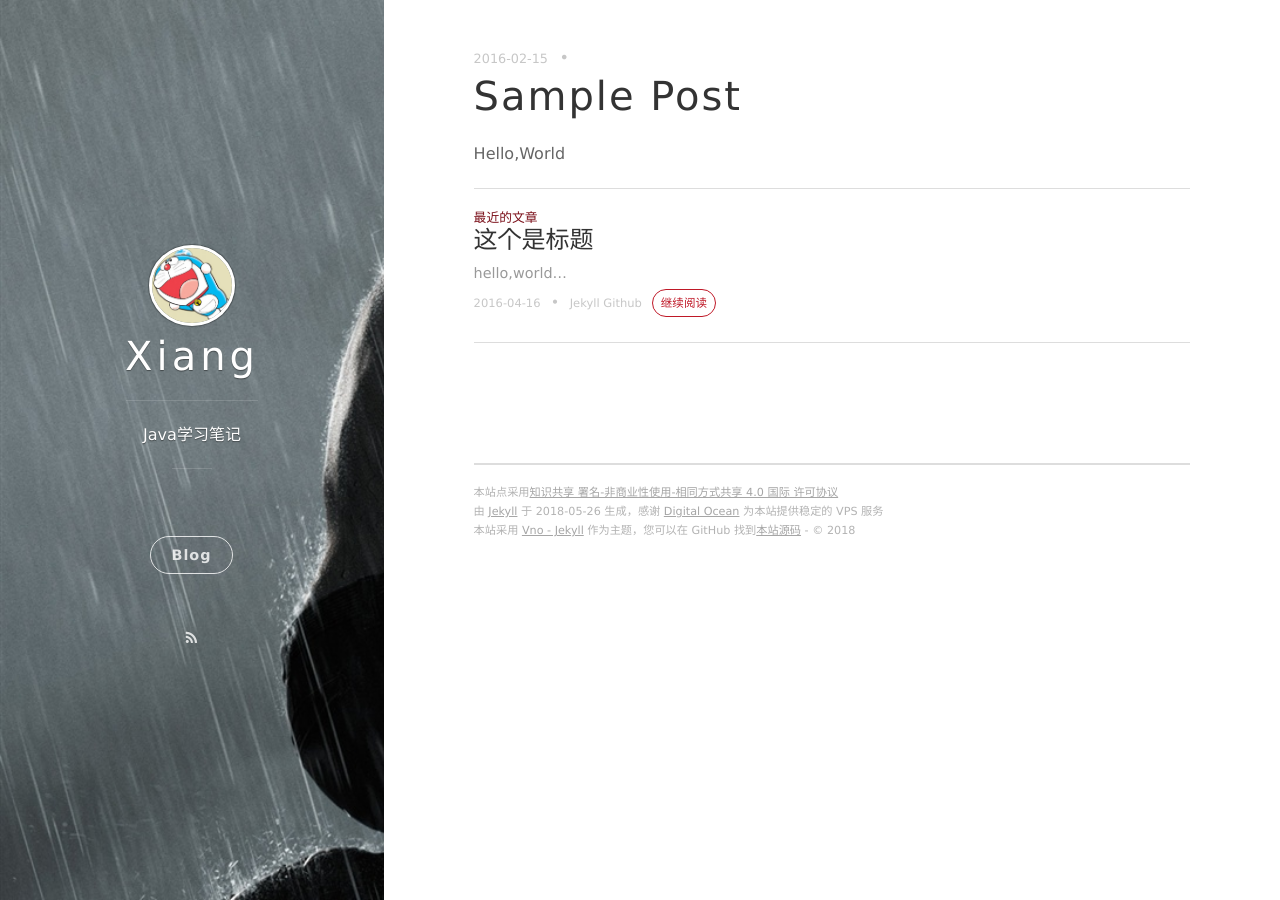
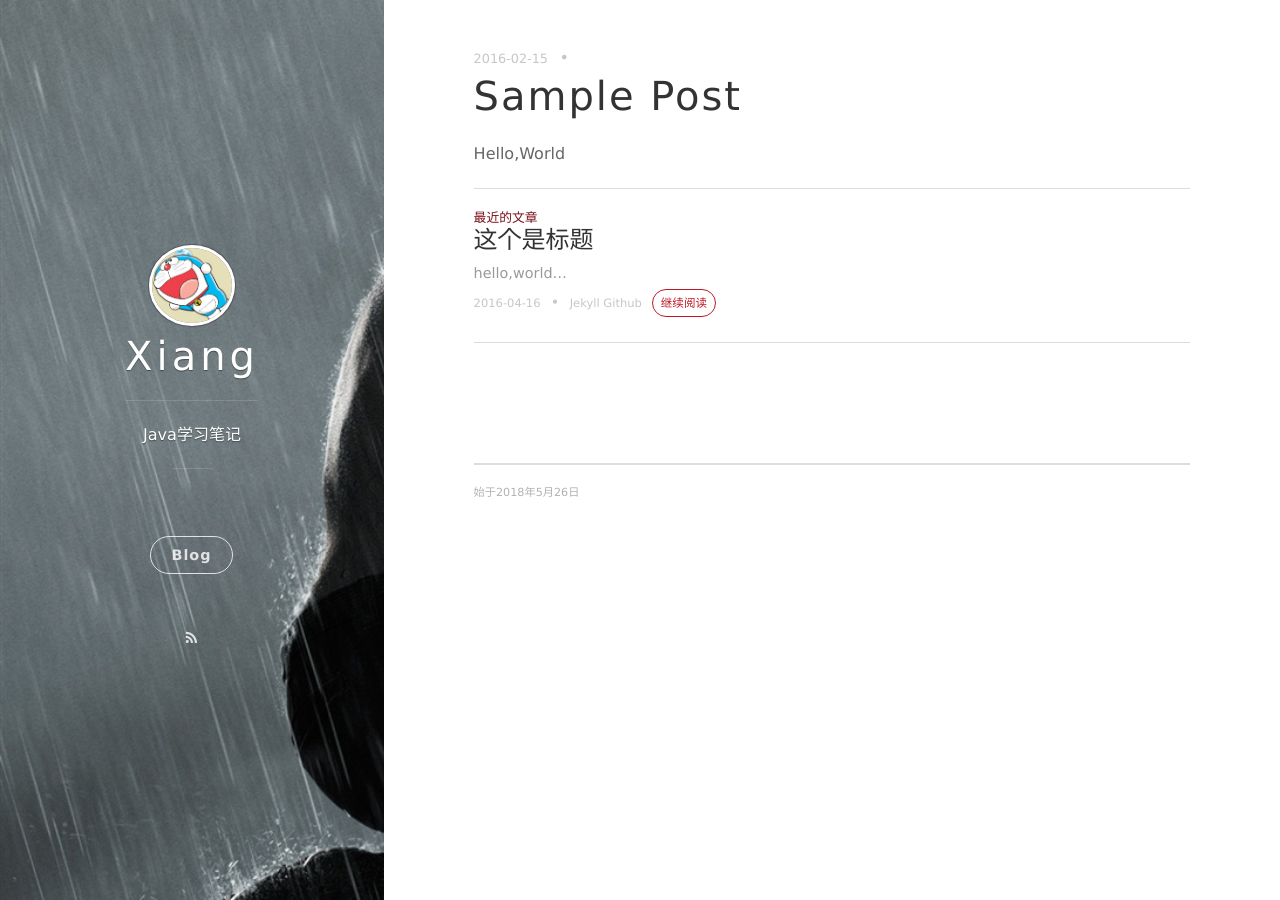
Before and after one commit to Xiangguoguo/xiangguoguo.github.com, a Jekyll site: the page built from _posts/2016-02-15-sample-post.markdown, in a window 1280 px wide. Built offline with Jekyll 4.4.1, drawn with Linux system fonts in a browser that asks for light colours; nearby versions of some CDN libraries; comment, search, counter and statistics services are not loaded.

Commit message:
change footer.html

```diff
--- a/_includes/footer.html
+++ b/_includes/footer.html
@@ -1,7 +1,5 @@
 <section class="footer">
     <footer>
-    	<span class="footer__copyright">本站点采用<a href="http://creativecommons.org/licenses/by-nc-sa/4.0/">知识共享 署名-非商业性使用-相同方式共享 4.0 国际 许可协议</a></span>
-        <span class="footer__copyright">由 <a href="https://jekyllrb.com">Jekyll</a> 于 {{ site.time | date: "%F" }} 生成，感谢 <a href="https://www.digitalocean.com/?refcode=30ed2d146762">Digital Ocean</a> 为本站提供稳定的 VPS 服务</span>
-        <span class="footer__copyright">本站{% if site.creator %}由 {{site.creator}} 创建，{% endif %}采用 <a href="https://github.com/onevcat/vno-jekyll">Vno - Jekyll</a> 作为主题，您可以在 GitHub 找到<a href="https://github.com/onevcat/OneV-s-Den">本站源码</a> - &copy; {{site.time | date: "%Y"}}</span>
-    </footer>
+		始于2018年5月26日
+	</footer>
 </section>
```
